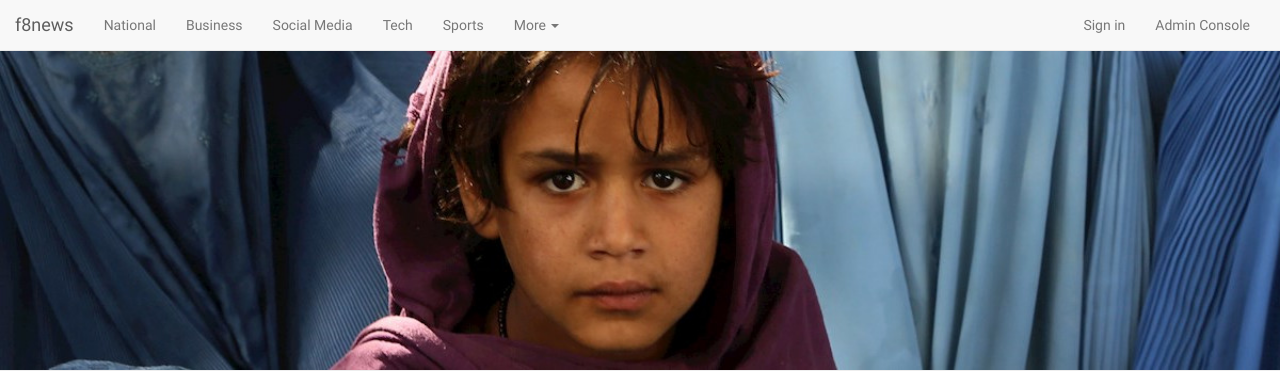
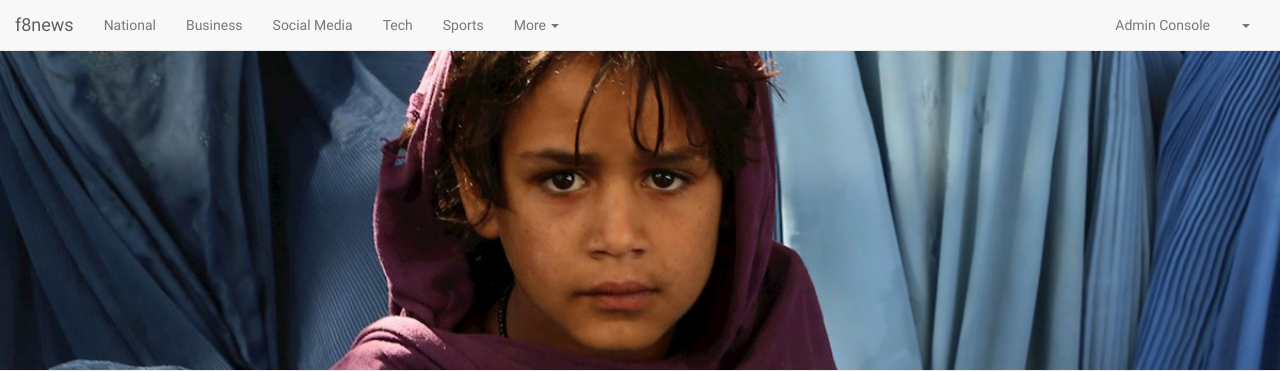
Before and after one commit to akinza/a6news-app, a CodeIgniter app: page /database/index.php/home/index in a window 1280 px wide. Shown: the top 371 px of the page. Run offline with CodeIgniter, Linux system fonts and the light colour scheme; a user stored in the database is signed in; data comes from the database, SQL or seed files in the repository; data that the repository does not hold is empty; some libraries are stand-ins or nearby versions.

Commit message:
Change Header menus for logged in user

```diff
--- a/application/controllers/Auth.php
+++ b/application/controllers/Auth.php
@@ -108,7 +108,7 @@ class Auth extends CI_Controller {
 
 		// redirect them to the login page
 		$this->session->set_flashdata('message', $this->ion_auth->messages());
-		redirect('auth/login', 'refresh');
+		redirect(base_url('auth/login'), 'refresh');
 	}
 
 	// change password
--- a/application/views/include/header.php
+++ b/application/views/include/header.php
@@ -34,9 +34,36 @@
         </li>
       </ul>
       <ul class="nav navbar-nav navbar-right">
-        <li><a href="<?php echo base_url("auth/login"); ?>">Sign in</a></li>
         <!-- <li><a href="<?php echo base_url("auth/register"); ?>">Register</a></li> -->
-        <li><a href="<?php echo base_url("admin"); ?>">Admin Console</a></li>
+        <?php
+          if($this->ion_auth->logged_in()){
+            ?>
+              <li><a href="<?php echo base_url("admin"); ?>">Admin Console</a></li>
+              <li class="dropdown">
+                <a href="#" class="dropdown-toggle" data-toggle="dropdown" role="button"
+                aria-haspopup="true" aria-expanded="false"><?php echo $this->ion_auth->user()->row()->email ;?> <span class="caret"></span></a>
+                <ul class="dropdown-menu">
+                  <li><a href="<?php echo base_url("/"); ?>">Profile</a></li>
+                  <li><a href="<?php echo base_url("/"); ?>">Change Password</a></li>
+                  <?php if($this->ion_auth->is_admin()) { ?>
+                  <li role="separator" class="divider"></li>
+                  <li><a href="<?php echo base_url("/"); ?>">Create New User</a></li>
+                  <li><a href="<?php echo base_url("/"); ?>">Edit User</a></li>
+                  <li><a href="<?php echo base_url("/"); ?>">Create User Group</a></li>
+                  <li><a href="<?php echo base_url("/"); ?>">Edit User Group</a></li>
+                  <li><a href="<?php echo base_url("/"); ?>">Deactivate User</a></li>
+                  <?php } ?>
+                  <li role="separator" class="divider"></li>
+                  <li><a href="<?php echo base_url("/auth/logout"); ?>">Logout</a></li>
+                </ul>
+              </li>
+            <?php
+          }else{
+            ?>
+              <li><a href="<?php echo base_url("auth/login"); ?>">Sign in</a></li>
+            <?php
+          }
+        ?>
         <li><a href="<?php echo base_url("admin"); ?>"></a></li>
       </ul>
     </div><!--/.nav-collapse -->
```
